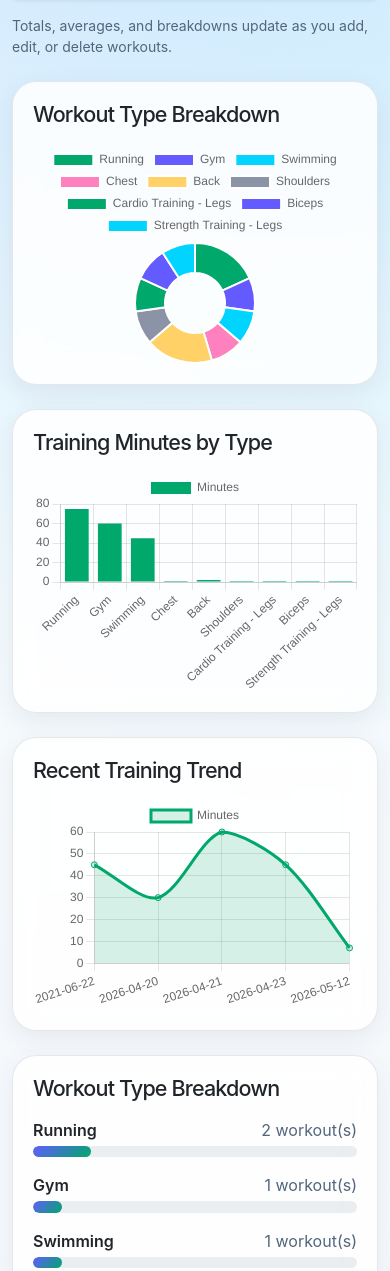
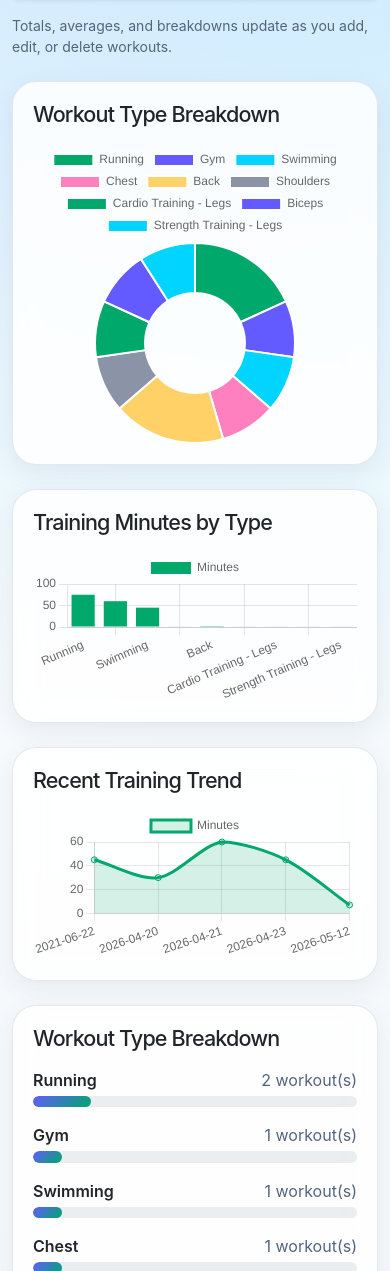
Before and after one commit to kiegiam/CITS3403-Test-Repo, a Flask app: page /progress in a window 390 px wide. Shown: the part 829-2100 px from the top of the page. Run offline with Flask 3, Linux system fonts and the light colour scheme; a user stored in the database is signed in; some libraries are stand-ins or nearby versions.

Commit message:
Update styles.css

```diff
--- a/static/css/styles.css
+++ b/static/css/styles.css
@@ -243,36 +243,6 @@ h6 {
 .stat-box h2 {
     color: var(--ft-text);
     font-weight: 850;
-}
-
-/* ---------- Progress charts ---------- */
-
-.progress-chart-grid {
-    align-items: stretch;
-}
-
-.progress-chart-card .card-body {
-    display: flex;
-    flex-direction: column;
-    min-height: 100%;
-}
-
-.progress-chart-container {
-    position: relative;
-    width: 100%;
-    height: 280px;
-    max-height: 320px;
-}
-
-.progress-chart-container-wide {
-    height: 260px;
-    max-height: 300px;
-}
-
-.progress-chart-container canvas {
-    display: block;
-    width: 100% !important;
-    max-width: 100%;
 }
 
 /* ---------- Tables ---------- */
@@ -786,14 +756,6 @@ footer {
     .weekly-bar-track {
         width: 30px;
     }
-
-    .progress-chart-container {
-        height: 250px;
-    }
-
-    .progress-chart-container-wide {
-        height: 230px;
-    }
 }
 
 @media (max-width: 575.98px) {
@@ -808,12 +770,31 @@ footer {
     .muscle-grid {
         grid-template-columns: repeat(2, 1fr);
     }
+}
 
-    .progress-chart-container {
-        height: 220px;
-    }
+.privacy-option {
+    display: block;
+    padding: 1.25rem;
+    border: 1px solid rgba(10, 37, 64, 0.12);
+    border-radius: 1.25rem;
+    background: rgba(255, 255, 255, 0.78);
+    cursor: pointer;
+    transition: transform 0.18s ease, box-shadow 0.18s ease, border-color 0.18s ease;
+}
 
-    .progress-chart-container-wide {
-        height: 210px;
-    }
+.privacy-option:hover {
+    transform: translateY(-2px);
+    border-color: rgba(99, 91, 255, 0.38);
+    box-shadow: 0 14px 30px rgba(50, 50, 93, 0.10);
 }
+
+.privacy-option .form-check-input {
+    width: 1.25rem;
+    height: 1.25rem;
+    cursor: pointer;
+}
+
+.privacy-option .form-check-input:checked {
+    background-color: #635bff;
+    border-color: #635bff;
+}
```
